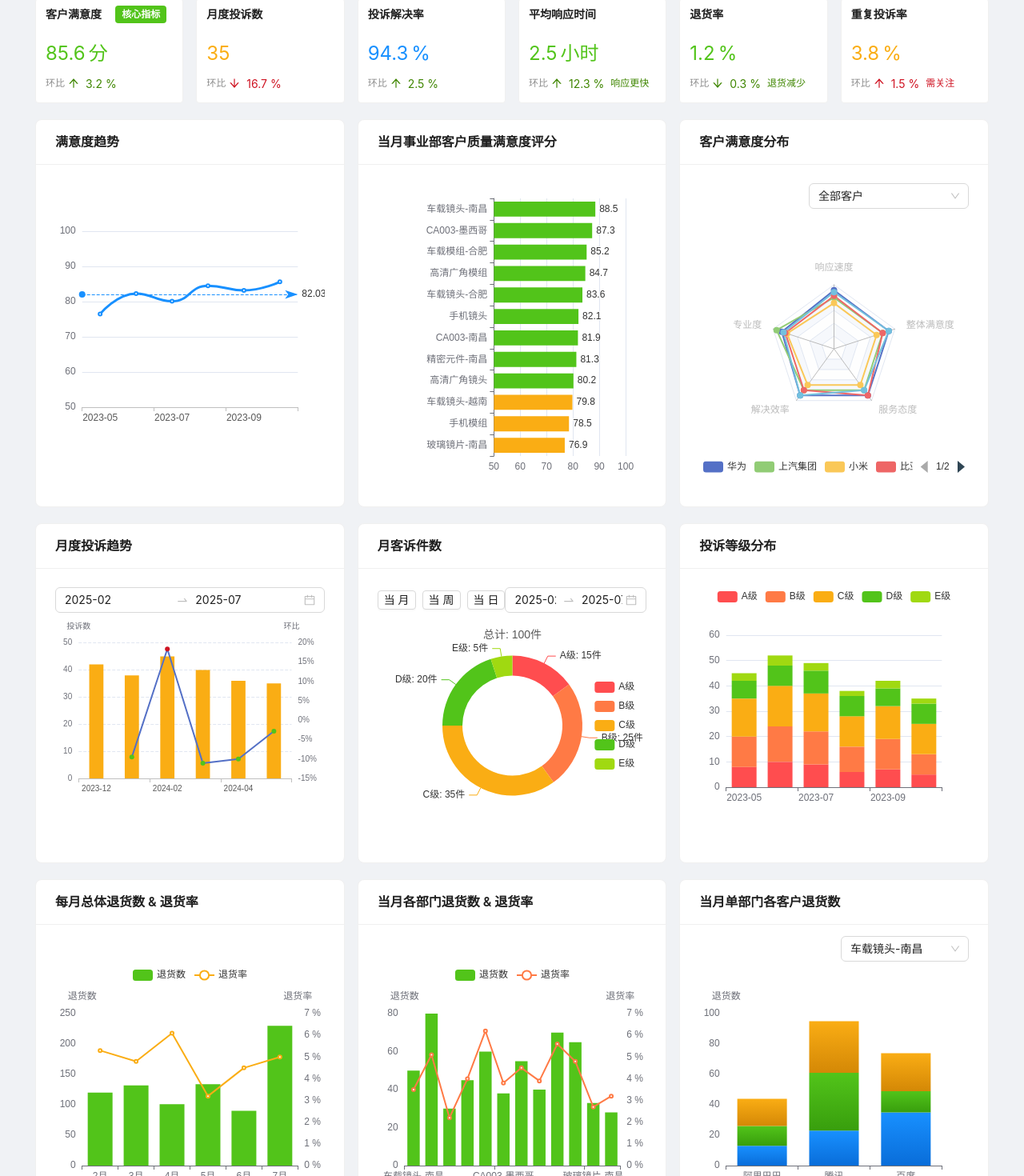
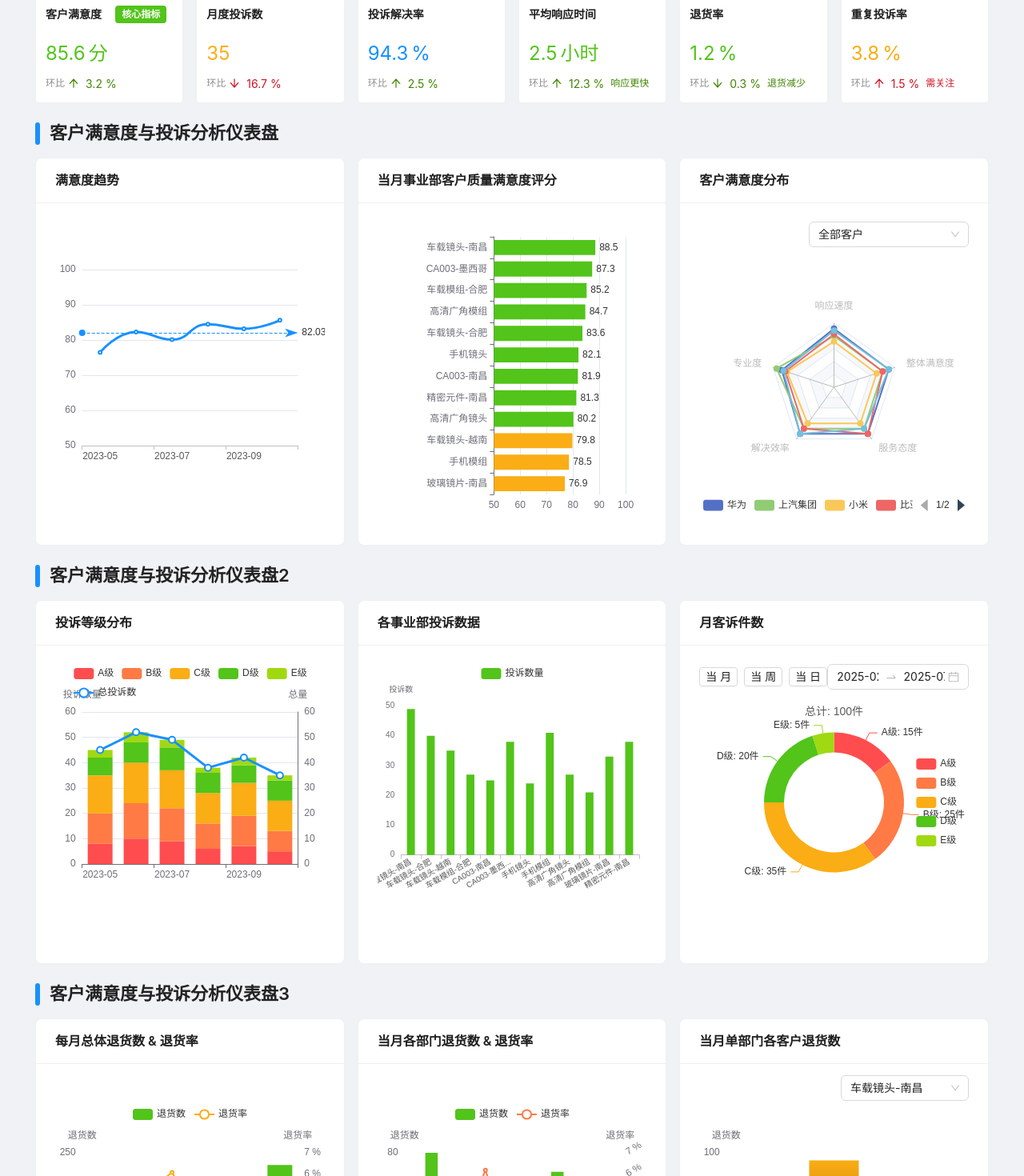
Before and after one commit to spiderHai/satisfacton, a Vue app: page / in a window 1280 px wide. Shown: the part 266-1736 px from the top of the page at 80% size. Built offline with nearby package versions, Linux system fonts and the light colour scheme.

Commit message:
feat: 图表完善

```diff
--- a/src/components/SatisfactionDashboard.vue
+++ b/src/components/SatisfactionDashboard.vue
@@ -202,6 +202,29 @@
         </a-card>
       </a-col>
     </a-row>
+    <!-- 仪表盘标题 -->
+    <div
+      style="
+        margin: 24px 0 16px 0;
+        text-align: left;
+        display: flex;
+        align-items: center;
+      "
+    >
+      <span
+        style="
+          display: inline-block;
+          width: 6px;
+          height: 28px;
+          background: #1890ff;
+          border-radius: 3px;
+          margin-right: 12px;
+        "
+      ></span>
+      <h2 style="font-size: 22px; font-weight: 600; color: #222; margin: 0">
+        客户满意度与投诉分析仪表盘
+      </h2>
+    </div>
 
     <!-- 核心指标看板 -->
     <a-row :gutter="16" class="stats-row">
@@ -238,23 +261,49 @@
         </a-card>
       </a-col>
     </a-row>
-
+    <div
+      style="
+        margin: 24px 0 16px 0;
+        text-align: left;
+        display: flex;
+        align-items: center;
+      "
+    >
+      <span
+        style="
+          display: inline-block;
+          width: 6px;
+          height: 28px;
+          background: #1890ff;
+          border-radius: 3px;
+          margin-right: 12px;
+        "
+      ></span>
+      <h2 style="font-size: 22px; font-weight: 600; color: #222; margin: 0">
+        客户满意度与投诉分析仪表盘2
+      </h2>
+    </div>
     <!-- 客户满意度与投诉分析区 -->
     <a-row :gutter="16" class="chart-row">
+      <a-col :xs="24" :sm="24" :md="8" :lg="8">
+        <a-card class="chart-card" title="投诉等级分布">
+          <div ref="complaintLevelMonthlyChart" style="height: 320px"></div>
+        </a-card>
+      </a-col>
       <a-col :span="8">
-        <a-card class="chart-card" title="月度投诉趋势">
-          <div
+        <a-card class="chart-card" title="各事业部投诉数据">
+          <!-- <div
             class="complaint-header"
             style="display: flex; justify-content: flex-end"
-          >
-            <a-range-picker
+          > -->
+            <!-- <a-range-picker
               v-model:value="monthtrend"
               format="YYYY-MM"
               :placeholder="['开始月份', '结束月份']"
               picker="month"
-            />
-          </div>
-          <div ref="miniComplaintTrendChart" style="height: 250px"></div>
+            /> -->
+          <!-- </div> -->
+          <div ref="miniComplaintTrendChart" style="height: 350px"></div>
         </a-card>
       </a-col>
       <a-col :span="8">
@@ -309,13 +358,29 @@
           <div ref="complaintLevelChart" style="height: 250px"></div>
         </a-card>
       </a-col>
-      <a-col :xs="24" :sm="24" :md="8" :lg="8">
-        <a-card class="chart-card" title="投诉等级分布">
-          <div ref="complaintLevelMonthlyChart" style="height: 320px"></div>
-        </a-card>
-      </a-col>
     </a-row>
-
+    <div
+      style="
+        margin: 24px 0 16px 0;
+        text-align: left;
+        display: flex;
+        align-items: center;
+      "
+    >
+      <span
+        style="
+          display: inline-block;
+          width: 6px;
+          height: 28px;
+          background: #1890ff;
+          border-radius: 3px;
+          margin-right: 12px;
+        "
+      ></span>
+      <h2 style="font-size: 22px; font-weight: 600; color: #222; margin: 0">
+        客户满意度与投诉分析仪表盘3
+      </h2>
+    </div>
     <!-- 退货数据统计区 -->
     <ReturnsStatistics
       :department-data="{
@@ -681,84 +746,55 @@ const getDepartmentName = (deptId: string): string => {
 const initCharts = () => {
   if (miniComplaintTrendChart.value) {
     const chart = echarts.init(miniComplaintTrendChart.value);
-    const months = [
-      "2023-12",
-      "2024-01",
-      "2024-02",
-      "2024-03",
-      "2024-04",
-      "2024-05",
-    ];
-    const complaints = [42, 38, 45, 40, 36, 35];
 
-    // 计算环比变化
-    const changes = [null];
-    for (let i = 1; i < complaints.length; i++) {
-      const change = (
-        ((complaints[i] - complaints[i - 1]) / complaints[i - 1]) *
-        100
-      ).toFixed(1);
-      changes.push(parseFloat(change));
-    }
+    // 使用部门列表作为横坐标
+    const departments = departmentList;
+
+    // 为每个部门生成模拟的投诉数据
+    const complaintsByDept = departments.map(() =>
+      Math.floor(Math.random() * 30 + 20)
+    );
 
     chart.setOption({
-      tooltip: {
-        trigger: "axis",
-        axisPointer: { type: "shadow" },
-      },
+      color: ["#52c41a"], // 与departmentChart保持一致的绿色
+      tooltip: { trigger: "axis" },
+      legend: { data: ["投诉数量"] },
       grid: {
         top: "15%",
         left: "3%",
         right: "3%",
-        bottom: "10%",
+        bottom: "18%", // 增加底部边距，为旋转的标签留出空间
         containLabel: true,
       },
       xAxis: {
         type: "category",
-        data: months,
+        data: departments,
+        splitLine: { show: false },
         axisLine: { lineStyle: { color: "#f0f0f0" } },
+        axisLabel: {
+          fontSize: 10,
+          rotate: 30, // 标签旋转角度
+          interval: 0, // 强制显示所有标签
+          formatter: function (value) {
+            // 对较长的标签进行处理
+            return value.length > 8 ? value.substring(0, 8) + "..." : value;
+          },
+        },
+      },
+      yAxis: {
+        type: "value",
+        name: "投诉数",
+        nameTextStyle: { fontSize: 10 },
         axisLabel: { fontSize: 10 },
+        splitLine: { show: false },
       },
-      yAxis: [
-        {
-          type: "value",
-          name: "投诉数",
-          nameTextStyle: { fontSize: 10 },
-          axisLabel: { fontSize: 10 },
-          splitLine: { lineStyle: { type: "dashed" } },
-        },
-        {
-          type: "value",
-          name: "环比",
-          nameTextStyle: { fontSize: 10 },
-          axisLabel: {
-            fontSize: 10,
-            formatter: "{value}%",
-          },
-          splitLine: { show: false },
-        },
-      ],
       series: [
         {
           name: "投诉数量",
           type: "bar",
-          data: complaints,
+          data: complaintsByDept,
           barWidth: "40%",
-          itemStyle: { color: "#faad14" },
-        },
-        {
-          name: "环比变化",
-          type: "line",
-          yAxisIndex: 1,
-          data: changes,
-          symbol: "circle",
-          symbolSize: 6,
-          lineStyle: { width: 2 },
-          itemStyle: {
-            color: function (params) {
-              return params.value >= 0 ? "#cf1322" : "#52c41a";
-            },
-          },
+          itemStyle: { color: "#52c41a" }, // 绿色，与departmentChart保持一致
         },
       ],
     });
@@ -1095,9 +1131,23 @@ const initCharts = () => {
   // 投诉等级月度分布
   if (complaintLevelMonthlyChart.value) {
     const chart = echarts.init(complaintLevelMonthlyChart.value);
+    // 各级别投诉数据
+    const aLevelData = [8, 10, 9, 6, 7, 5];
+    const bLevelData = [12, 14, 13, 10, 12, 8];
+    const cLevelData = [15, 16, 15, 12, 13, 12];
+    const dLevelData = [7, 8, 9, 8, 7, 8];
+    const eLevelData = [3, 4, 3, 2, 3, 2];
+    const totalData = aLevelData.map(
+      (val, index) =>
+        val +
+        bLevelData[index] +
+        cLevelData[index] +
+        dLevelData[index] +
+        eLevelData[index]
+    );
     chart.setOption({
       tooltip: { trigger: "axis", axisPointer: { type: "shadow" } },
-      legend: { data: ["A级", "B级", "C级", "D级", "E级"] },
+      legend: { data: ["A级", "B级", "C级", "D级", "E级", "总投诉数"] },
       xAxis: {
         type: "category",
         data: [
@@ -1109,43 +1159,61 @@ const initCharts = () => {
           "2023-10",
         ],
       },
-      yAxis: { type: "value" },
+      yAxis: [
+        { type: "value", name: "投诉数量" },
+        {
+          type: "value",
+          name: "总量",
+          axisLine: { show: true },
+          splitLine: { show: false },
+        },
+      ],
       series: [
         {
           name: "A级",
           type: "bar",
           stack: "总量",
           itemStyle: { color: "#ff4d4f" },
-          data: [8, 10, 9, 6, 7, 5],
+          data: aLevelData,
         },
         {
           name: "B级",
           type: "bar",
           stack: "总量",
           itemStyle: { color: "#ff7a45" },
-          data: [12, 14, 13, 10, 12, 8],
+          data: bLevelData,
         },
         {
           name: "C级",
           type: "bar",
           stack: "总量",
           itemStyle: { color: "#faad14" },
-          data: [15, 16, 15, 12, 13, 12],
+          data: cLevelData,
         },
         {
           name: "D级",
           type: "bar",
           stack: "总量",
           itemStyle: { color: "#52c41a" },
-          data: [7, 8, 9, 8, 7, 8],
+          data: dLevelData,
         },
         {
           name: "E级",
           type: "bar",
           stack: "总量",
           itemStyle: { color: "#a0d911" },
-
-          data: [3, 4, 3, 2, 3, 2],
+          data: eLevelData,
+        },
+        // 新增折线图显示总投诉数
+        {
+          name: "总投诉数",
+          type: "line",
+          yAxisIndex: 1,
+          symbolSize: 8,
+          lineStyle: { width: 3, color: "#1890ff" },
+          itemStyle: { color: "#1890ff" },
+          data: totalData,
+          z: 5,
         },
       ],
     });
--- a/src/components/dashboard/ReturnsStatistics.vue
+++ b/src/components/dashboard/ReturnsStatistics.vue
@@ -145,84 +145,8 @@ const monthlyChartRef = ref();
 const departmentChartRef = ref();
 const customerChartRef = ref();
 
-// const selectedDepartment = ref<string | undefined>("车载镜头-南昌");
-
-// function handleFilter(value: string | undefined) {
-//   selectedDepartment.value = value;
-
-//   let customers = ["客户A", "客户B", "客户C", "客户D"];
-//   let products = ["产品A", "产品B", "产品C"];
-//   let stack = products.map(() =>
-//     customers.map(() => Math.floor(Math.random() * 30 + 10))
-//   );
-
-//   // 匹配 SatisfactionDashboard 的颜色方案
-//   const colors = [
-//     {
-//       type: "linear",
-//       x: 0,
-//       y: 0,
-//       x2: 0,
-//       y2: 1,
-//       colorStops: [
-//         { offset: 0, color: "#ff4d4f" }, // 赤红色
-//         { offset: 1, color: "#a8071a" },
-//       ],
-//     },
-//     {
-//       type: "linear",
-//       x: 0,
-//       y: 0,
-//       x2: 0,
-//       y2: 1,
-//       colorStops: [
-//         { offset: 0, color: "#52c41a" }, // 成功绿色
-//         { offset: 1, color: "#389e0d" },
-//       ],
-//     },
-//     {
-//       type: "linear",
-//       x: 0,
-//       y: 0,
-//       x2: 0,
-//       y2: 1,
-//       colorStops: [
-//         { offset: 0, color: "#faad14" }, // 警告黄色
-//         { offset: 1, color: "#d48806" },
-//       ],
-//     },
-//   ];
-
-//   customerChartRef.value &&
-//     echarts.init(customerChartRef.value).setOption({
-//       color: colors,
-//       tooltip: { trigger: "axis", axisPointer: { type: "shadow" } },
-//       legend: { data: products },
-//       xAxis: { type: "category", data: customers },
-//       yAxis: { type: "value", name: "退货数" },
-//       series: products.map((prod, idx) => ({
-//         name: prod,
-//         type: "bar",
-//         stack: "客户",
-//         data: stack[idx],
-//         itemStyle: { color: colors[idx] },
-//       })),
-//     });
-// }
-// // 部门选项数据（示例，可根据实际数据结构调整）
-// const departmentOptions = ref(
-//   (props.departmentData?.departments || defaultDepartment.departments).map(
-//     (dep, index) => ({
-//       title: dep,
-//       value: index,
-//       key: index,
-//     })
-//   )
-// );
-
 let monthlyChart: any = null;
 let departmentChart: any = null;
-let customerChart: any = null;
 
 const renderMonthlyChart = () => {
   const data = props.monthlyData || defaultMonthly;
@@ -264,6 +188,8 @@ const renderMonthlyChart = () => {
 
 // 调整部门图表颜色
 const renderDepartmentChart = () => {
+  // 横坐标标签斜着排列
+  // axisLabel: { rotate: 30 } 可调整角度
   const data = props.departmentData || defaultDepartment;
   if (!departmentChartRef.value) return;
   if (!departmentChart)
@@ -276,13 +202,14 @@ const renderDepartmentChart = () => {
       type: "category",
       data: data.departments,
       splitLine: { show: false },
+      axisLabel: { rotate: 30 },
     },
     yAxis: [
       { type: "value", name: "退货数", splitLine: { show: false } },
       {
         type: "value",
         name: "退货率",
-        axisLabel: { formatter: "{value} %" },
+        axisLabel: { formatter: "{value} %", rotate: 30 },
         splitLine: { show: false },
       },
     ],
--- a/vite.config.ts
+++ b/vite.config.ts
@@ -12,7 +12,7 @@ export default defineConfig({
     Components({
       resolvers: [
         AntDesignVueResolver({
-          importStyle: false, // 不自动导入样式
+          importStyle: false,       // 不自动导入样式
         }),
       ],
     }),
```
